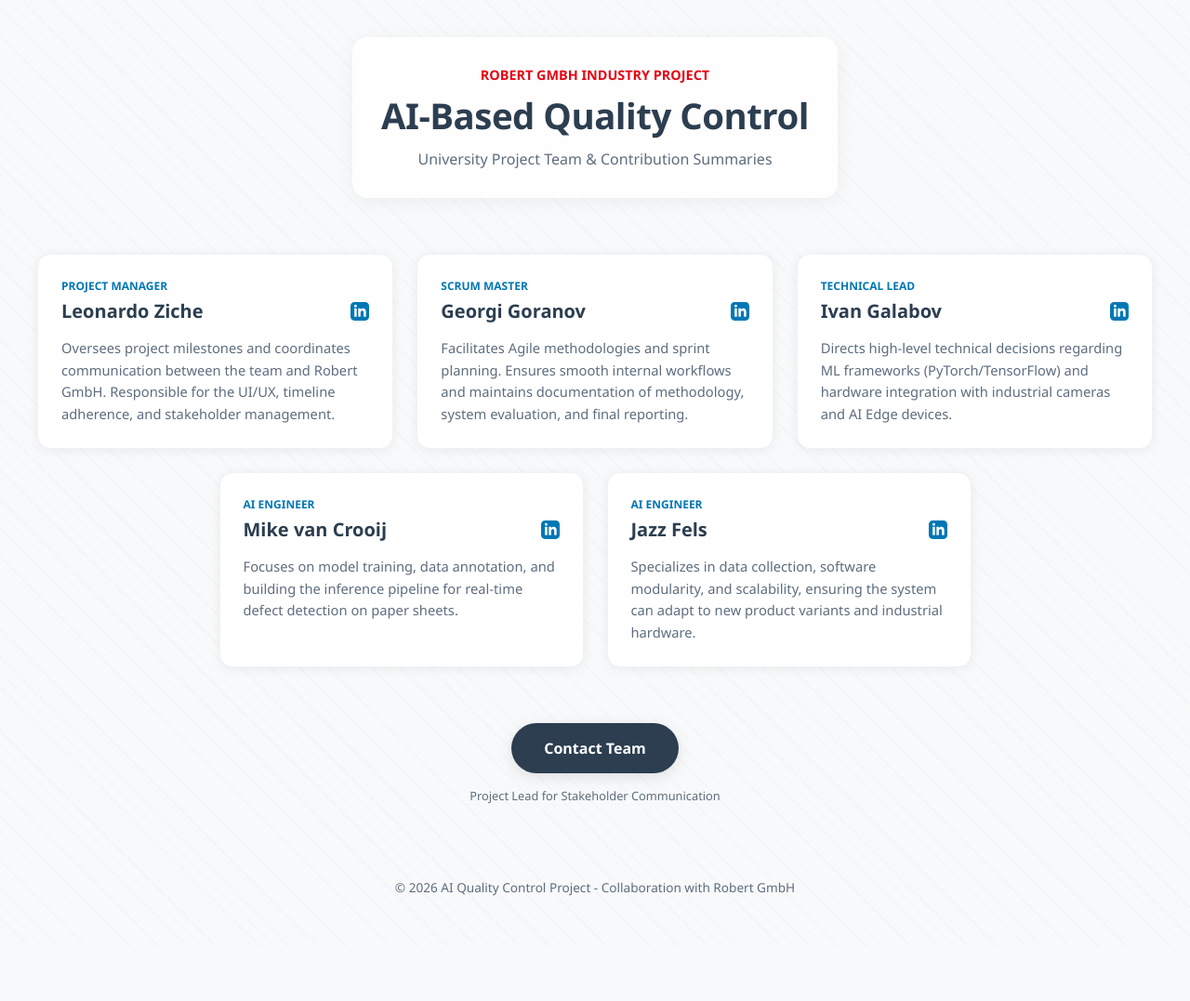
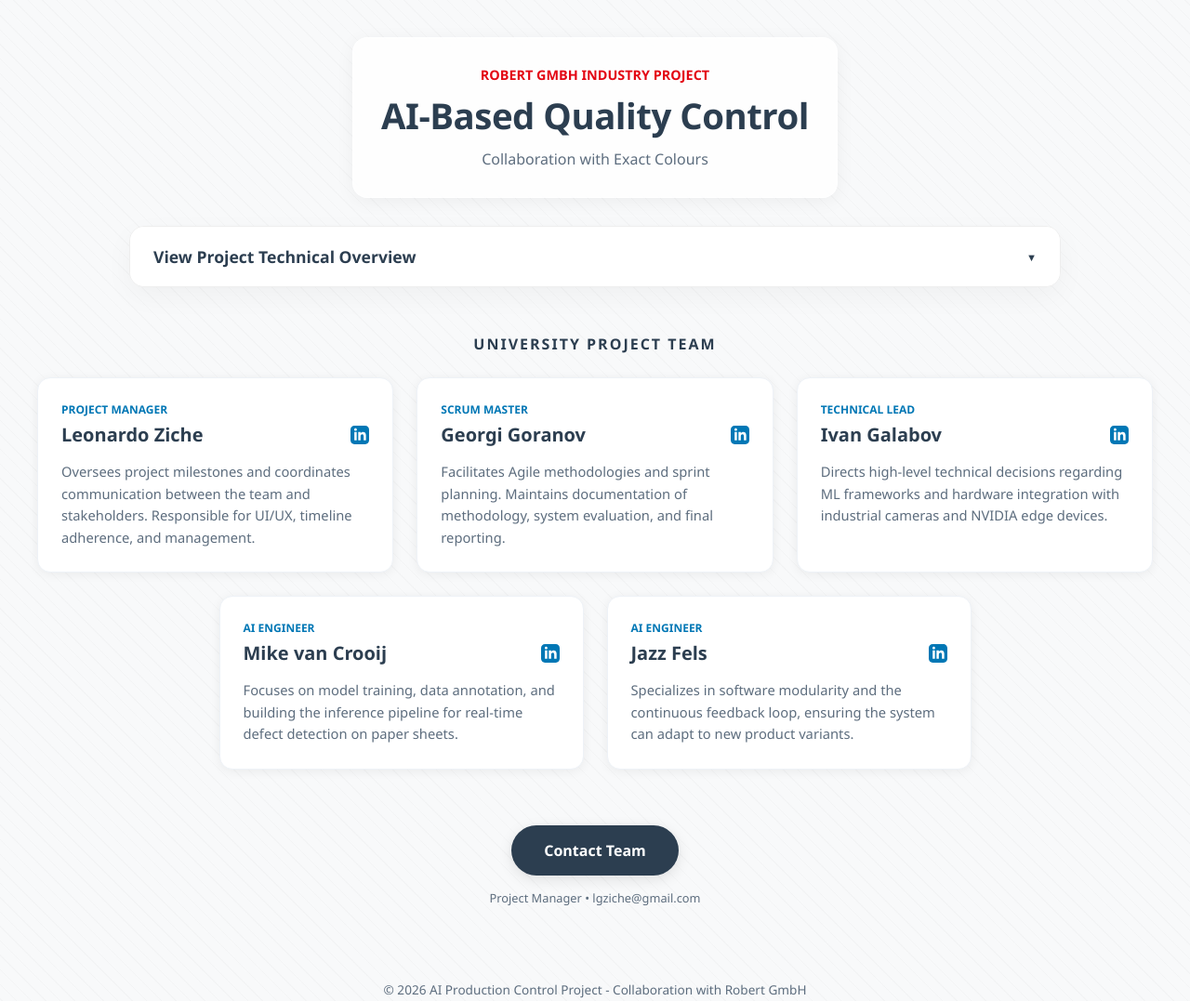
Before and after one commit to Joopark14/Joopark14.github.io, a plain HTML site: page index.html in a window 1280 px wide. Shown: the whole page at 93% size. Before the commit the page ends 1018 px from the top, so only its background shows below. Drawn offline with Linux system fonts and the light colour scheme.

Commit message:
Update index.html

```diff
--- a/index.html
+++ b/index.html
@@ -39,7 +39,7 @@
         }
 
         header {
-            margin-bottom: 60px;
+            margin-bottom: 30px;
             background: rgba(255,255,255,0.8);
             padding: 30px;
             border-radius: 16px;
@@ -64,7 +64,71 @@
             display: block;
         }
 
-        /* === FLEX ROW LAYOUT === */
+        /* === DROPDOWN STYLING === */
+        details {
+            background: white;
+            border-radius: 16px;
+            box-shadow: 0 10px 30px rgba(0,0,0,0.04);
+            margin-bottom: 50px;
+            overflow: hidden;
+            border: 1px solid #eee;
+            text-align: left;
+            max-width: 1000px;
+            margin-left: auto;
+            margin-right: auto;
+        }
+
+        summary {
+            padding: 20px 25px;
+            font-size: 1.1rem;
+            font-weight: 700;
+            cursor: pointer;
+            list-style: none;
+            display: flex;
+            justify-content: space-between;
+            align-items: center;
+            background: white;
+            color: var(--text-dark);
+        }
+
+        summary:hover { color: var(--robert-red); }
+
+        summary::after { content: "▼"; font-size: 0.7rem; transition: 0.3s; }
+        details[open] summary::after { transform: rotate(180deg); }
+
+        .details-content { padding: 10px 30px 30px 30px; border-top: 1px solid #f0f0f0; }
+
+        .summary-text { line-height: 1.7; color: var(--text-light); font-size: 1rem; }
+
+        /* Metrics inside dropdown */
+        .metrics-grid {
+            display: grid;
+            grid-template-columns: repeat(auto-fit, minmax(150px, 1fr));
+            gap: 15px;
+            margin-top: 25px;
+        }
+
+        .metric-card {
+            background: var(--bg-color);
+            padding: 12px;
+            border-radius: 10px;
+            text-align: center;
+            border: 1px solid #eee;
+        }
+
+        .metric-value { display: block; font-size: 1.3rem; font-weight: 800; color: var(--robert-red); }
+        .metric-label { font-size: 0.65rem; text-transform: uppercase; font-weight: 700; color: var(--text-light); }
+
+        /* === TEAM GRID === */
+        .team-title {
+            font-size: 1rem;
+            text-transform: uppercase;
+            letter-spacing: 2px;
+            color: var(--text-dark);
+            margin-bottom: 25px;
+            font-weight: 800;
+        }
+
         .members-grid {
             display: flex;
             flex-direction: row;
@@ -128,10 +192,7 @@
             margin: 0;
         }
 
-        /* === CONTACT SECTION === */
-        .contact-section {
-            margin-top: 20px;
-        }
+        .contact-section { margin-top: 20px; }
 
         .contact-btn {
             background-color: var(--text-dark);
@@ -156,6 +217,7 @@
             margin-top: 80px;
             font-size: 0.85rem;
             color: var(--text-light);
+            padding-bottom: 40px;
         }
     </style>
 </head>
@@ -165,8 +227,25 @@
         <header>
             <span class="partner-info">Robert GmbH Industry Project</span>
             <h1>AI-Based Quality Control</h1>
-            <p style="color: var(--text-light); margin: 10px 0 0 0;">University Project Team & Contribution Summaries</p>
+            <p style="color: var(--text-light); margin: 10px 0 0 0;">Collaboration with Exact Colours</p>
         </header>
+
+        <details>
+            <summary>View Project Technical Overview</summary>
+            <div class="details-content">
+                <p class="summary-text">
+                    The AI Production Control project at <strong>Robert GmbH (Exact Colours)</strong> focuses on modernizing quality control within the chemical printing industry through advanced software automation. By replacing manual inspection, which is highly prone to human error and fatigue, the project implements a high-precision deep learning system using <strong>PyTorch and TensorFlow</strong> to monitor coated paper sheets in real-time.
+                </p>
+                <div class="metrics-grid">
+                    <div class="metric-card"><span class="metric-value">≥95%</span><span class="metric-label">Target Accuracy</span></div>
+                    <div class="metric-card"><span class="metric-value">+20%</span><span class="metric-label">Efficiency Gain</span></div>
+                    <div class="metric-card"><span class="metric-value">-90%</span><span class="metric-label">Manual Workload</span></div>
+                    <div class="metric-card"><span class="metric-value">NVIDIA</span><span class="metric-label">Jetson Edge</span></div>
+                </div>
+            </div>
+        </details>
+
+        <div class="team-title">University Project Team</div>
 
         <div class="members-grid">
             <div class="member-card">
@@ -174,7 +253,7 @@
                 <a href="https://www.linkedin.com/in/leonardo-giuseppe-ziche/" target="_blank" class="member-link">
                     Leonardo Ziche <svg class="li-icon" viewBox="0 0 24 24"><path d="M19 0h-14c-2.761 0-5 2.239-5 5v14c0 2.761 2.239 5 5 5h14c2.762 0 5-2.239 5-5v-14c0-2.761-2.238-5-5-5zm-11 19h-3v-11h3v11zm-1.5-12.268c-.966 0-1.75-.79-1.75-1.764s.784-1.764 1.75-1.764 1.75.79 1.75 1.764-.783 1.764-1.75 1.764zm13.5 12.268h-3v-5.604c0-3.368-4-3.113-4 0v5.604h-3v-11h3v1.765c1.396-2.586 7-2.777 7 2.476v6.759z"/></svg>
                 </a>
-                <p class="contribution-summary">Oversees project milestones and coordinates communication between the team and Robert GmbH. Responsible for the UI/UX, timeline adherence, and stakeholder management.</p>
+                <p class="contribution-summary">Oversees project milestones and coordinates communication between the team and stakeholders. Responsible for UI/UX, timeline adherence, and management.</p>
             </div>
 
             <div class="member-card">
@@ -182,7 +261,7 @@
                 <a href="https://www.linkedin.com/in/georgi-goranov-874870326/" target="_blank" class="member-link">
                     Georgi Goranov <svg class="li-icon" viewBox="0 0 24 24"><path d="M19 0h-14c-2.761 0-5 2.239-5 5v14c0 2.761 2.239 5 5 5h14c2.762 0 5-2.239 5-5v-14c0-2.761-2.238-5-5-5zm-11 19h-3v-11h3v11zm-1.5-12.268c-.966 0-1.75-.79-1.75-1.764s.784-1.764 1.75-1.764 1.75.79 1.75 1.764-.783 1.764-1.75 1.764zm13.5 12.268h-3v-5.604c0-3.368-4-3.113-4 0v5.604h-3v-11h3v1.765c1.396-2.586 7-2.777 7 2.476v6.759z"/></svg>
                 </a>
-                <p class="contribution-summary">Facilitates Agile methodologies and sprint planning. Ensures smooth internal workflows and maintains documentation of methodology, system evaluation, and final reporting.</p>
+                <p class="contribution-summary">Facilitates Agile methodologies and sprint planning. Maintains documentation of methodology, system evaluation, and final reporting.</p>
             </div>
 
             <div class="member-card">
@@ -190,7 +269,7 @@
                 <a href="https://www.linkedin.com/in/ivan-galabov/" target="_blank" class="member-link">
                     Ivan Galabov <svg class="li-icon" viewBox="0 0 24 24"><path d="M19 0h-14c-2.761 0-5 2.239-5 5v14c0 2.761 2.239 5 5 5h14c2.762 0 5-2.239 5-5v-14c0-2.761-2.238-5-5-5zm-11 19h-3v-11h3v11zm-1.5-12.268c-.966 0-1.75-.79-1.75-1.764s.784-1.764 1.75-1.764 1.75.79 1.75 1.764-.783 1.764-1.75 1.764zm13.5 12.268h-3v-5.604c0-3.368-4-3.113-4 0v5.604h-3v-11h3v1.765c1.396-2.586 7-2.777 7 2.476v6.759z"/></svg>
                 </a>
-                <p class="contribution-summary">Directs high-level technical decisions regarding ML frameworks (PyTorch/TensorFlow) and hardware integration with industrial cameras and AI Edge devices.</p>
+                <p class="contribution-summary">Directs high-level technical decisions regarding ML frameworks and hardware integration with industrial cameras and NVIDIA edge devices.</p>
             </div>
 
             <div class="member-card">
@@ -206,7 +285,7 @@
                 <a href="https://www.linkedin.com/in/jazzfel/" target="_blank" class="member-link">
                     Jazz Fels <svg class="li-icon" viewBox="0 0 24 24"><path d="M19 0h-14c-2.761 0-5 2.239-5 5v14c0 2.761 2.239 5 5 5h14c2.762 0 5-2.239 5-5v-14c0-2.761-2.238-5-5-5zm-11 19h-3v-11h3v11zm-1.5-12.268c-.966 0-1.75-.79-1.75-1.764s.784-1.764 1.75-1.764 1.75.79 1.75 1.764-.783 1.764-1.75 1.764zm13.5 12.268h-3v-5.604c0-3.368-4-3.113-4 0v5.604h-3v-11h3v1.765c1.396-2.586 7-2.777 7 2.476v6.759z"/></svg>
                 </a>
-                <p class="contribution-summary">Specializes in data collection, software modularity, and scalability, ensuring the system can adapt to new product variants and industrial hardware.</p>
+                <p class="contribution-summary">Specializes in software modularity and the continuous feedback loop, ensuring the system can adapt to new product variants.</p>
             </div>
         </div>
 
@@ -214,11 +293,11 @@
             <a href="mailto:lgziche@gmail.com" class="contact-btn">
                 <span>Contact Team</span>
             </a>
-            <p style="font-size: 0.8rem; color: var(--text-light); margin-top: 15px;">Project Lead for Stakeholder Communication</p>
+            <p style="font-size: 0.8rem; color: var(--text-light); margin-top: 15px;">Project Manager • lgziche@gmail.com</p>
         </div>
 
         <footer>
-            <p>&copy; 2026 AI Quality Control Project - Collaboration with Robert GmbH</p>
+            <p>&copy; 2026 AI Production Control Project - Collaboration with Robert GmbH</p>
         </footer>
     </div>
 
```
